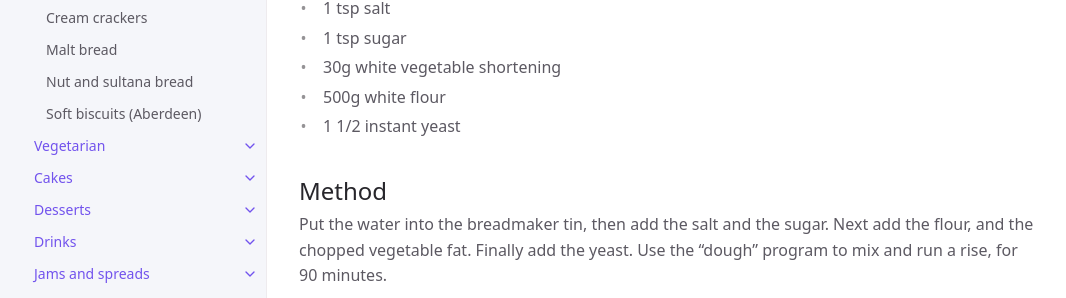
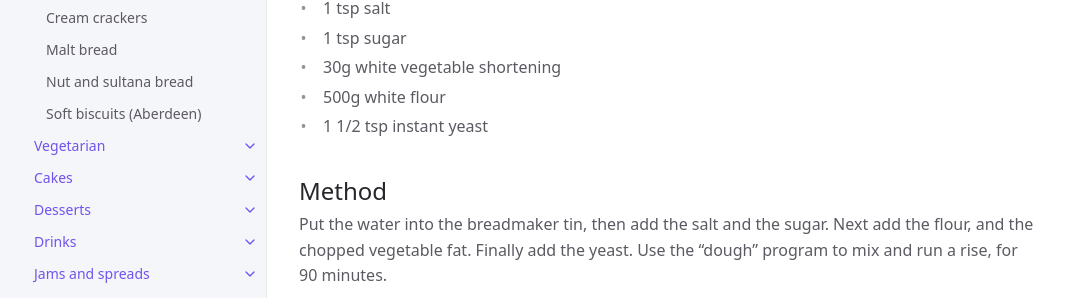
Before and after one commit to morungos/recipes, a Jekyll site: the page built from docs/baking/breadmaker-baps.md, in a window 1280 px wide and 980 px high. Shown: the part 298-596 px from the top of the window, without its empty margins (105-1171 px from the left). Built offline with Jekyll 4.4.1, drawn with Linux system fonts in a browser that asks for light colours; cached includes are drawn as plain includes.

Commit message:
Update breadmaker-baps.md
Added a measure

```diff
--- a/docs/baking/breadmaker-baps.md
+++ b/docs/baking/breadmaker-baps.md
@@ -16,7 +16,7 @@ This recipe makes 8 baps.
 * 1 tsp sugar
 * 30g white vegetable shortening
 * 500g white flour
-* 1 1/2 instant yeast
+* 1 1/2 tsp instant yeast
 
 ## Method
 
```
